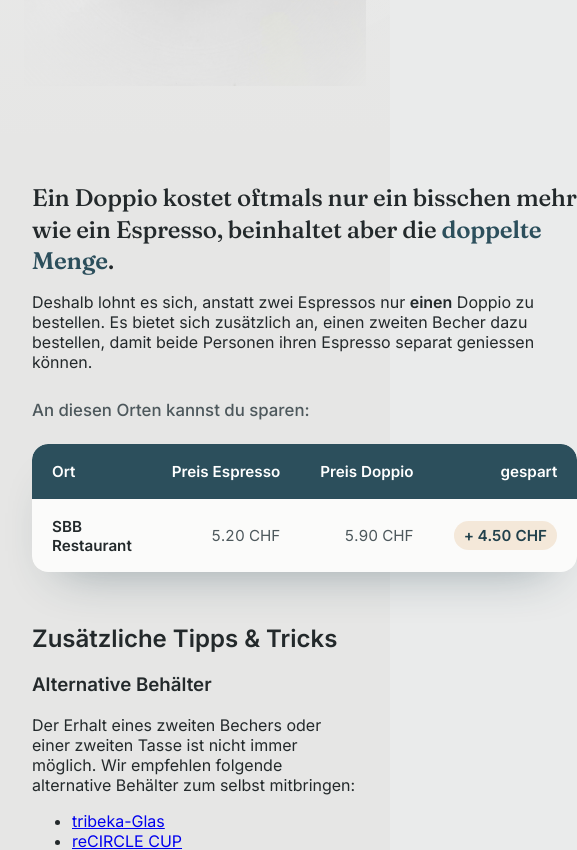
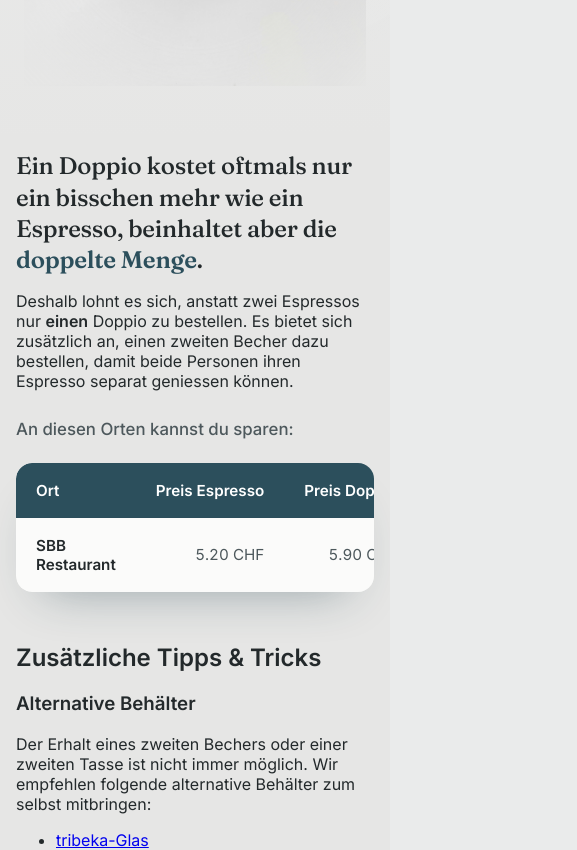
Before and after one commit to InvinciblenowYT/doppio-trick-sync, a Nuxt app: page / in a window 390 px wide. Shown: the part 760-1610 px from the top of the page, 577 px wide, since content can reach past the window. Built offline with nearby package versions, Linux system fonts and the light colour scheme.

Commit message:
Fix mobile wrap

```diff
--- a/app/app.vue
+++ b/app/app.vue
@@ -252,7 +252,7 @@ body {
 
 /* ---------- Details / table section ---------- */
 .content {
-  padding: clamp(3rem, 5vw, 3rem) 2rem clamp(5rem, 10vw, 8rem);
+  padding: 1rem 1rem 20vh 1rem;
   display: flex;
   flex-direction: column;
   gap: 2rem;
@@ -260,6 +260,7 @@ body {
 }
 
 .content__inner {
+  width: 100%;
   max-width: 760px;
   margin: 0 auto;
 }
```
